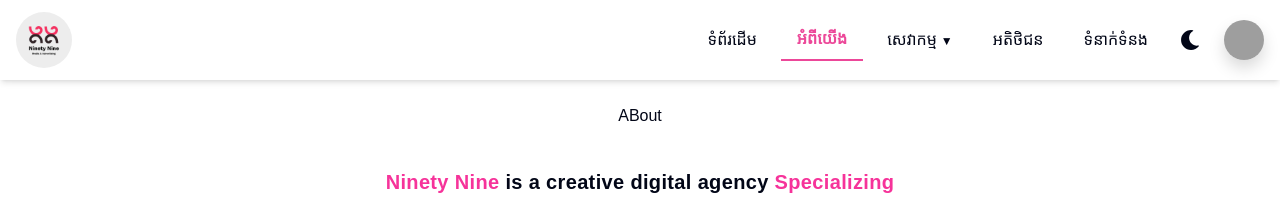
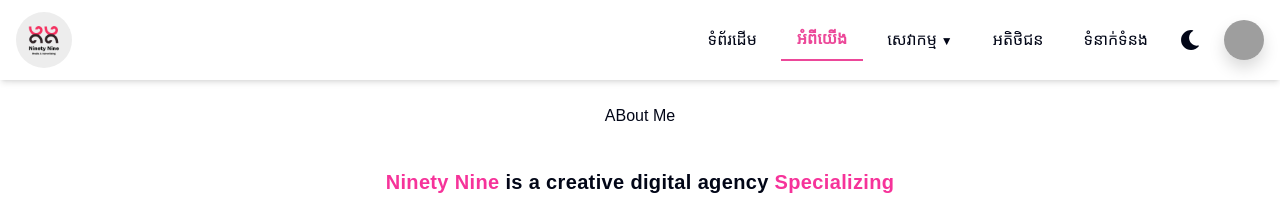
Before and after one commit to MaoSokChamroeun/ninety-nine-company, a React (Vite) app: page /about in a window 1280 px wide. Shown: the top 202 px of the page. Built offline with nearby package versions, Linux system fonts and the light colour scheme; grey boxes are pictures that could not be loaded; a web font is replaced by a local one.

Commit message:
update about

```diff
--- a/src/page/ABout.jsx
+++ b/src/page/ABout.jsx
@@ -13,7 +13,7 @@ const ABout = () => {
         data-aos ="fade-up"
         data-aos-duration="300"
         data-aos-delay="300"
-        data-aos-easing="ease-in-out">ABout</p>
+        data-aos-easing="ease-in-out">ABout Me</p>
 
         <div className="our-team max-w-xxl mx-auto"
         data-aos ="fade-up"
```
